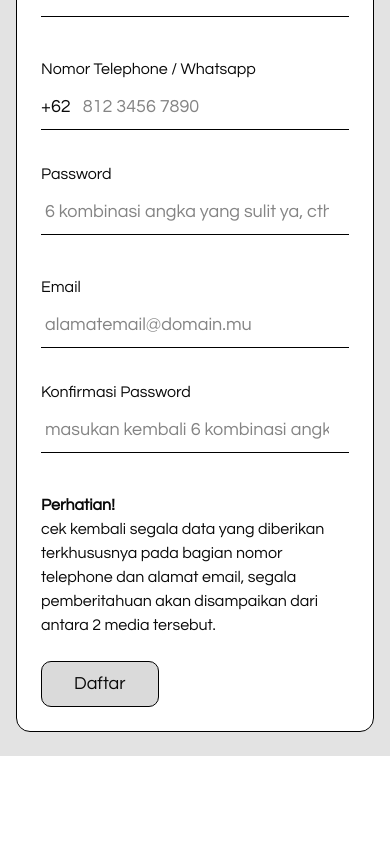
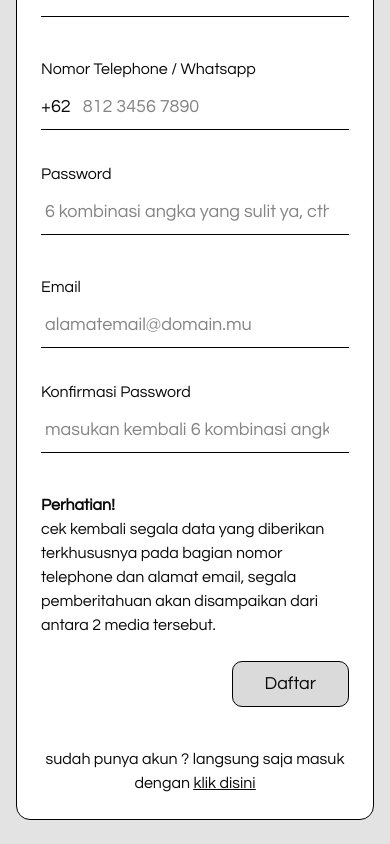
Before and after one commit to benayajosuaa/Frontend-Kav320, a Next.js app: page /register in a window 390 px wide. Shown: the part 370-1214 px from the top of the page. Before the commit the page ends 1126 px from the top, so only its background shows below. Built offline with nearby package versions, Linux system fonts and the light colour scheme.

Commit message:
update : penyempurnaan responsive design

```diff
--- a/src/app/(public)/register/page.tsx
+++ b/src/app/(public)/register/page.tsx
@@ -1,5 +1,6 @@
 "use client"
 import { Questrial } from "next/font/google";
+import Link from "next/link";
 
 const quesFont = Questrial({
   subsets: ["latin"],
@@ -135,12 +136,20 @@ export default function LoginPage(){
                                                 </span>
                                             </div>
                                         </div>
-                                        <div className="flex items-center justify-start md:basis-2/10 md:justify-end xl:justify-center">
+                                        <div className="flex items-center justify-end md:basis-2/10 md:justify-end xl:justify-center">
                                             <button className="rounded-lg border border-black bg-[#dadada] px-8 py-2 text-lg sm:text-xl ">
                                                 Daftar
                                             </button>
                                         </div>
                                     </div>
+                                </div>
+                                <div className="w-full text-center">
+                                    <span>sudah punya akun ? langsung saja masuk dengan </span>
+                                    <span className="underline">
+                                        <Link href="/login">
+                                        klik disini
+                                        </Link>
+                                    </span>
                                 </div>
                             </div>
                         </div>
```
